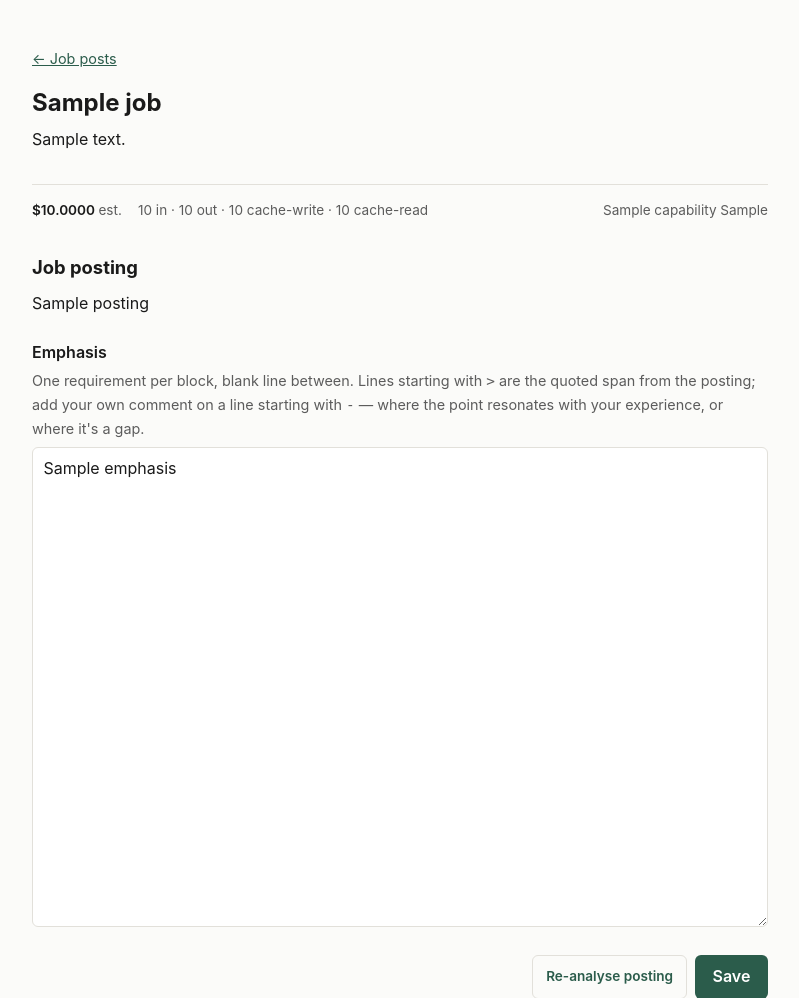
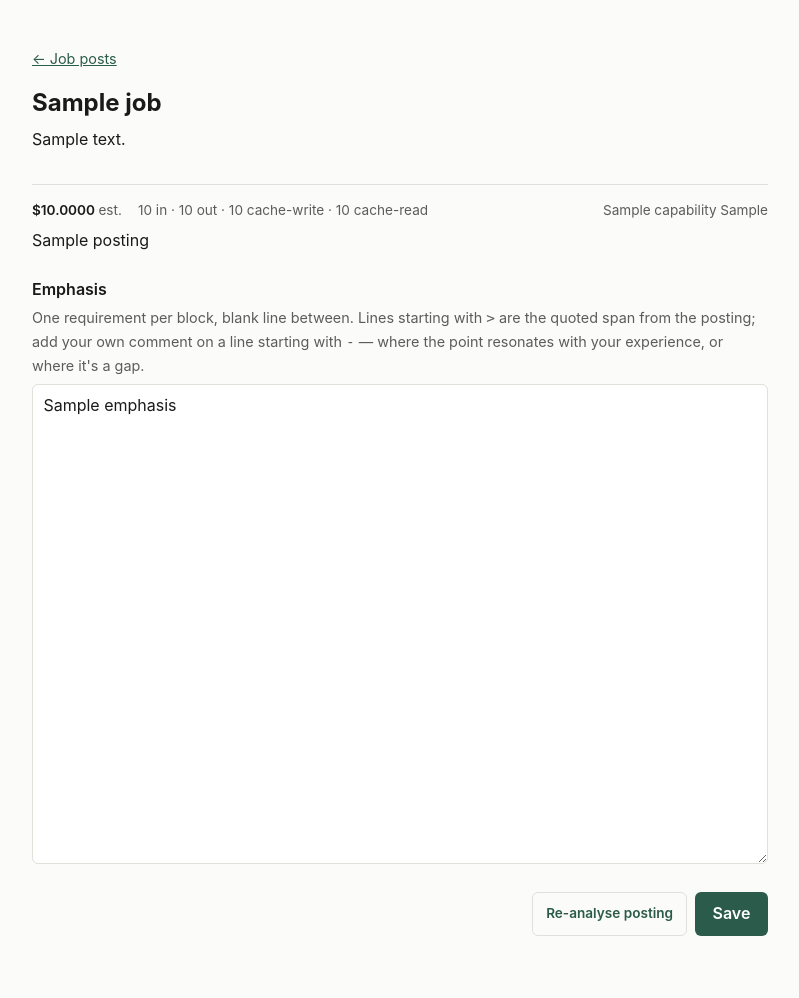
Before and after one commit to onlinemoose/automation-dashboard, a FastAPI app: template dashboard/templates/job_detail.html in a window 1280 px wide. Shown: the part 55-1053 px from the top of the page, without its empty margins (240-1039 px from the left). After the commit the page ends 991 px from the top, so only its background shows below. Run offline with FastAPI, Linux system fonts and the light colour scheme; the template is opened without the code that fills it: most values are stand-ins (such as "Sample title", 1, 10 or a date in 2020); parts of the project's set-up code (start-up, migrations or seed data) failed here and were passed over; some libraries are stand-ins or nearby versions.

Commit message:
Drop the redundant "Job posting" h2 from the job detail view
The h1 already names the post; the h2 just repeated the field's purpose.

Co-Authored-By: Claude Sonnet 5 <noreply@anthropic.com>

```diff
--- a/dashboard/templates/job_detail.html
+++ b/dashboard/templates/job_detail.html
@@ -48,7 +48,6 @@
 
   {% elif not analysed %}
   {# Reading state — view the post, then analyse it. #}
-  <h2>Job posting</h2>
   <p class="posting-readonly">{{ job.posting }}</p>
   <div class="form-actions">
     <a class="button button--ghost" href="/jobs/{{ job.id }}?edit=1">Edit</a>
@@ -59,7 +58,6 @@
 
   {% else %}
   {# Working state — the posting is settled; annotate the emphasis list. #}
-  <h2>Job posting</h2>
   <p class="posting-readonly">{{ job.posting }}</p>
   <form method="post" action="/jobs/{{ job.id }}">
     <input type="hidden" name="title" value="{{ job.title }}">
```
